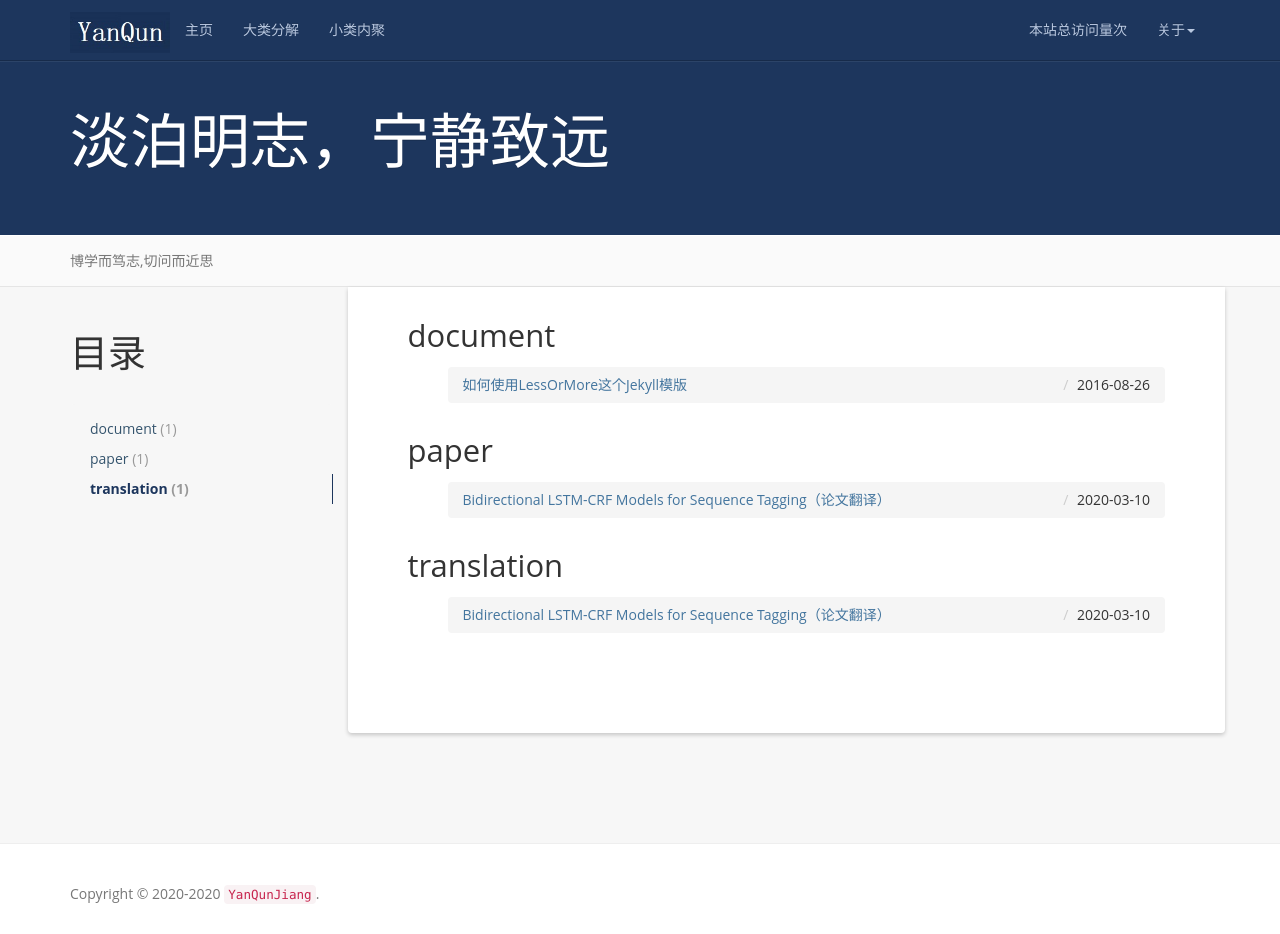
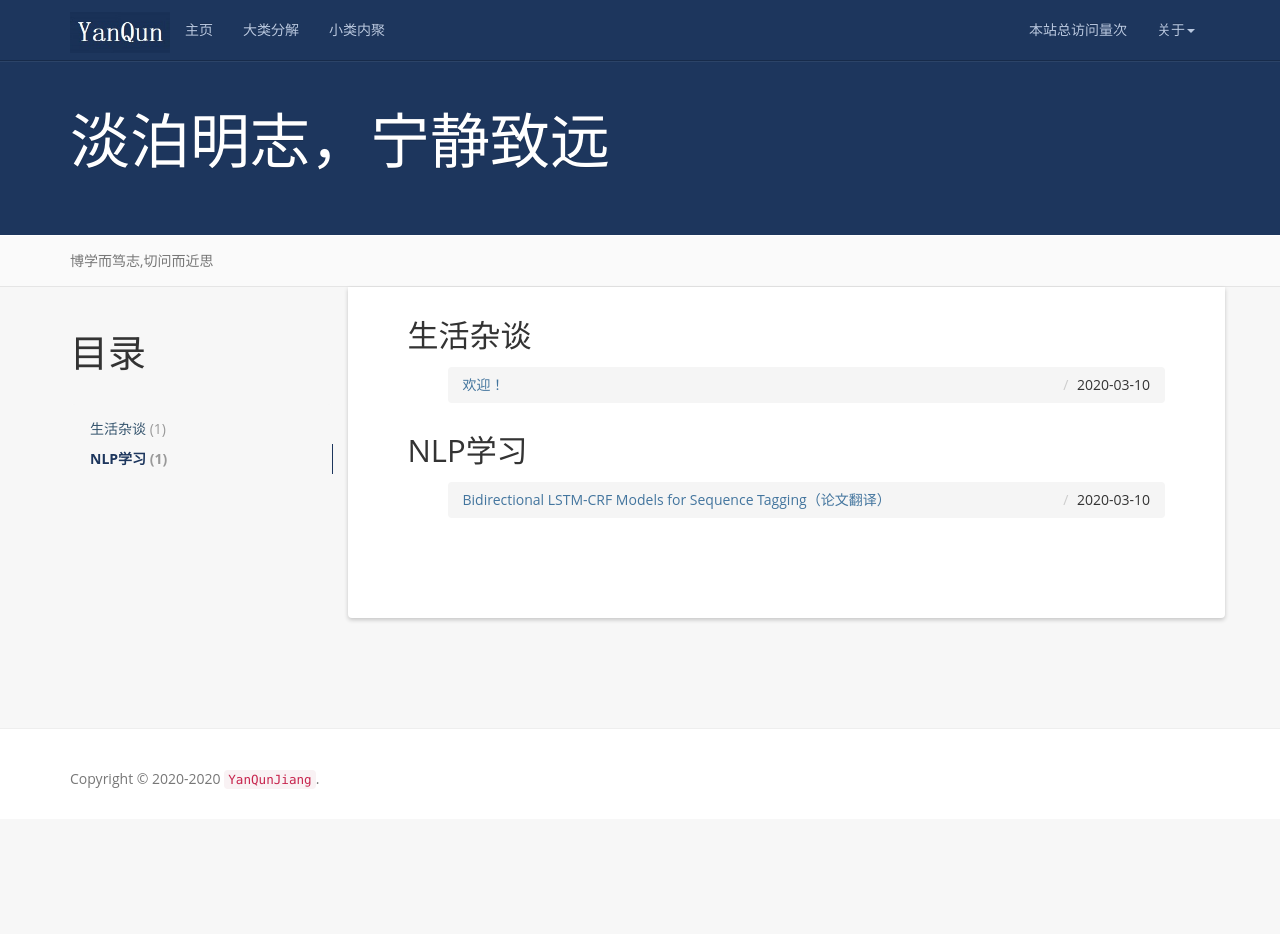
Before and after one commit to Elvira521feng/YanQunJiang.github.io, a Jekyll site: the page built from categories/index.html, in a window 1280 px wide and 934 px high. Built offline with Jekyll 4.4.1, drawn with Linux system fonts in a browser that asks for light colours; nearby versions of some CDN libraries; comment, search, counter and statistics services are not loaded; part of the change alters nothing that is shown.

Commit message:
1.添加欢迎页面 2.删除多余的页面

````diff
--- a/_posts/2016-08-27-how-to-use-this-jekyll-theme.md
+++ /dev/null
@@ -1,108 +0,0 @@
----
-layout: post
-title:  如何使用LessOrMore这个Jekyll模版
-date:   2016-08-27 01:08:00 +0800
-categories: document
-tag: 教程
----
-
-* content
-{:toc}
-
-
-致谢							{#Thanks}
-====================================
-+ 感谢[Less官网](http://lesscss.cn/)的样式，本Jekyll框架的样式都是基于Less官网的样式直接拷贝过来的。只是重构了JS，并且加入了Jekyll语法而已。
-+ 感谢[Github](https://github.com/)提供的代码维护和发布平台
-+ 感谢[Jekyll](https://jekyllrb.com/)团队做出如此优秀的产品
-+ 感谢[Solar](https://github.com/mattvh/solar-theme-jekyll)的原作者[Matt Harzewski](http://www.webmaster-source.com/)，在`2014.11`-`2016.09`的两年间，我的博客选用了此样式模版
-
-
-使用							{#How-to-use}
-====================================
-
-下载							{#Download}
-------------------------------------
-
-使用git从[LessOrMore](https://github.com/luoyan35714/LessOrMore.git)主页下载项目
-
-```bash
-git clone https://github.com/luoyan35714/LessOrMore.git
-```
-
-配置							{#Configuration}
-------------------------------------
-
-`LessOrMore`项目需要配置的只有一个文件`_config.yml`，打开之后按照如下进行配置。
-
-> 特别注意`baseurl`的配置。如果是`***.github.io`项目，不修改为空''的话，会导致JS,CSS等静态资源无法找到的错误
-
-```bash
-name: 博客名称
-email: 邮箱地址
-author: 作者名
-url: 个人网站
-### baseurl修改为项目名，如果项目是'***.github.io'，则设置为空''
-baseurl: "/LessOrMore"
-resume_site: 个人简历网站
-github: github地址
-github_username: github用户名称
-FB:
-  comments :
-    provider : duoshuo
-    duoshuo:
-        short_name : 多说账户
-    disqus :
-        short_name : Disqus账户
-```
-
-如何写文章							{#How-to-write-document}
-------------------------------------
-
-在`LessOrMore/_posts`目录下新建一个文件，可以创建文件夹并在文件夹中添加文件，方便维护。在新建文件中粘贴如下信息，并修改以下的`titile`,`date`,`categories`,`tag`的相关信息，添加`* content {:toc}`为目录相关信息，在进行正文书写前需要在目录和正文之间输入至少2行空行。然后按照正常的Markdown语法书写正文。
-
-```bash
----
-layout: post
-#标题配置
-title:  标题
-#时间配置
-date:   2016-08-27 01:08:00 +0800
-#大类配置
-categories: document
-#小类配置
-tag: 教程
----
-
-* content
-{:toc}
-
-
-我是正文。我是正文。我是正文。我是正文。我是正文。我是正文。
-```
-
-执行							{#execute}
-------------------------------------
-
-```bash
-jekyll server
-```
-
-效果							{#result}
-------------------------------------
-打开浏览器并输入URL`http://localhost:4000/`,回车。
-
-
-为什么重复造轮子					{#why}
-====================================
-
-很明显，我在重复造轮子。在13年接触到GIT，14年末接触到Jekyll，然后搭建了自己的博客，当时是选用了[JekyllThemes](http://jekyllthemes.org/)上的[Solar](https://github.com/mattvh/solar-theme-jekyll)主题，一直到现在。不过中间一直感觉页面风格还是偏暗，阅读不方便。并且有一些小的细节做的不是很好。在页面的跨平台浏览上有一些瑕疵。并且不区分一级标题和二级标题，导致没有重点强调。诸如此类，用了2年，用的越多，越发吃力，中间就一直在寻找新的能够让我一眼认定的主题。
-
-虽然设计好看的主题很多。但是真正适合拿来做博客的却不多。中间一直没有找到合适的主题。直到有一天看到Less官网的主题之后，豁然觉得这就是我的博客想要的样子。简单而又不平凡。所以就决定了要把博客迁移到这个主题，然后拿了两天晚上来把这个主题做出来。
-
-重复造了轮子，但是这个是迄今为止自己觉得最适合我的博客的轮子，所以是值得的！
-
-关于作者						{#about-author}
-====================================
-
-热爱开源，热爱折腾的Java程序猿。更多个人信息和联系方式可以参照[我的简介](http://www.hifreud.com/Resume.io/)。
--- a/_posts/2020-03-10-Bidirectional-LSTM-CRF-Models-for-Sequence-Tagging.md
+++ b/_posts/2020-03-10-Bidirectional-LSTM-CRF-Models-for-Sequence-Tagging.md
@@ -2,7 +2,7 @@
 layout: post
 title:  Bidirectional LSTM-CRF Models for Sequence Tagging（论文翻译）
 date:   2020-03-10 15:33:00 +0800
-categories: paper translation
+categories: NLP学习
 tag: 论文翻译
 ---
 
--- /dev/null
+++ b/_posts/2020-03-10-Welcome.md
@@ -0,0 +1,16 @@
+---
+layout: post
+title:  欢迎！
+date:   2020-03-10 15:30:00 +0800
+categories: 生活杂谈
+tag: 欢迎
+---
+
+* content
+{:toc}
+
+
+### 欢迎！
+你好！欢迎来到本博客！
+本博客主要为了记录自己的学习之路，养成坚持的良好习惯。同时，也希望能和大家一起学习交流，一起成长！
+共勉之！
````
